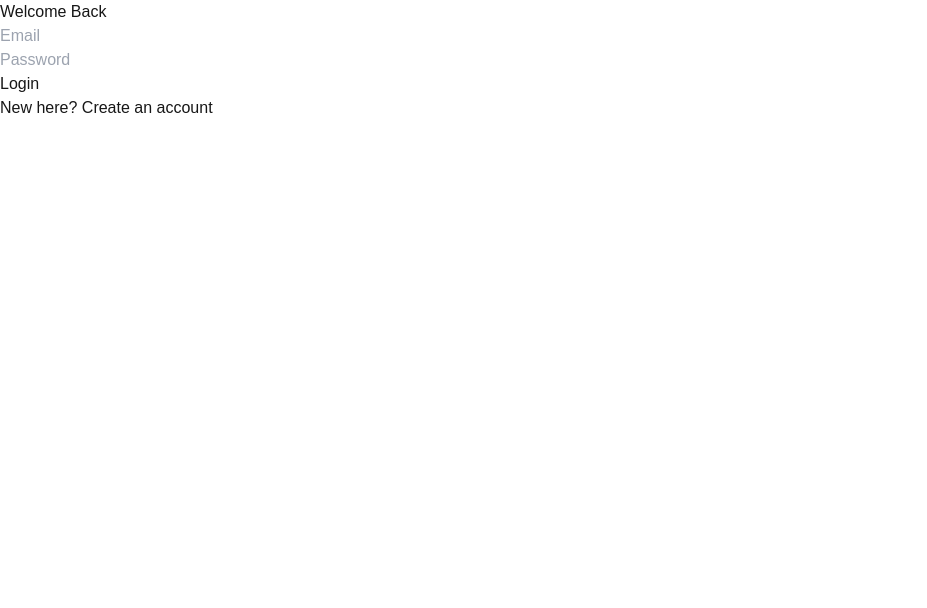
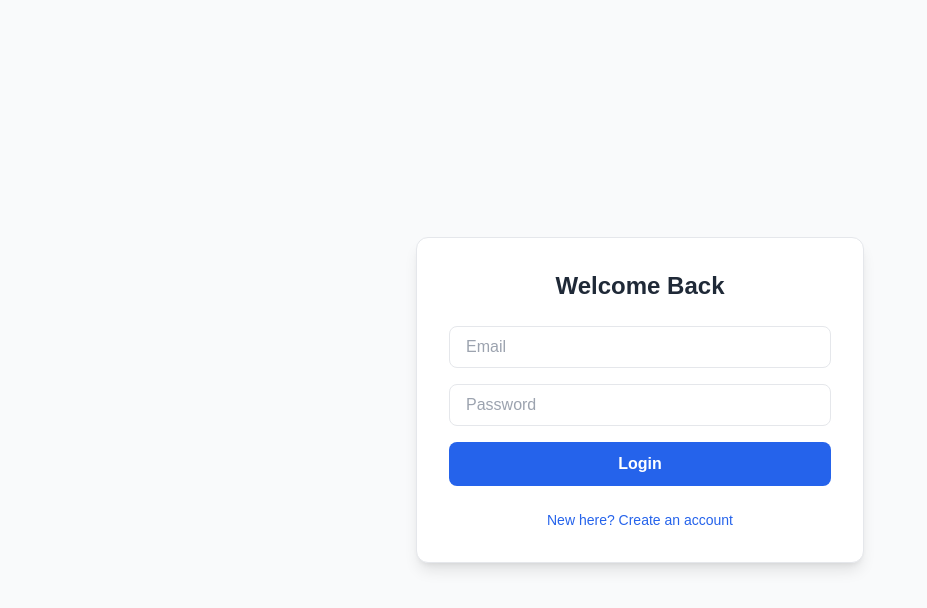
Before and after one commit to Charan512/smartSpend, a Next.js app in the folder frontend/: page / in a window 1280 px wide. Shown: the top 608 px of the page, without its empty margins (0-927 px from the left). Built offline with nearby package versions, Linux system fonts and the light colour scheme.

Commit message:
Styling issue close

```diff
--- /dev/null
+++ b/frontend/tailwind.config.js
@@ -0,0 +1,12 @@
+/** @type {import('tailwindcss').Config} */
+module.exports = {
+    content: [
+      "./src/pages/**/*.{js,ts,jsx,tsx,mdx}",
+      "./src/components/**/*.{js,ts,jsx,tsx,mdx}",
+      "./src/app/**/*.{js,ts,jsx,tsx,mdx}",
+    ],
+    theme: {
+      extend: {},
+    },
+    plugins: [],
+  }
```
